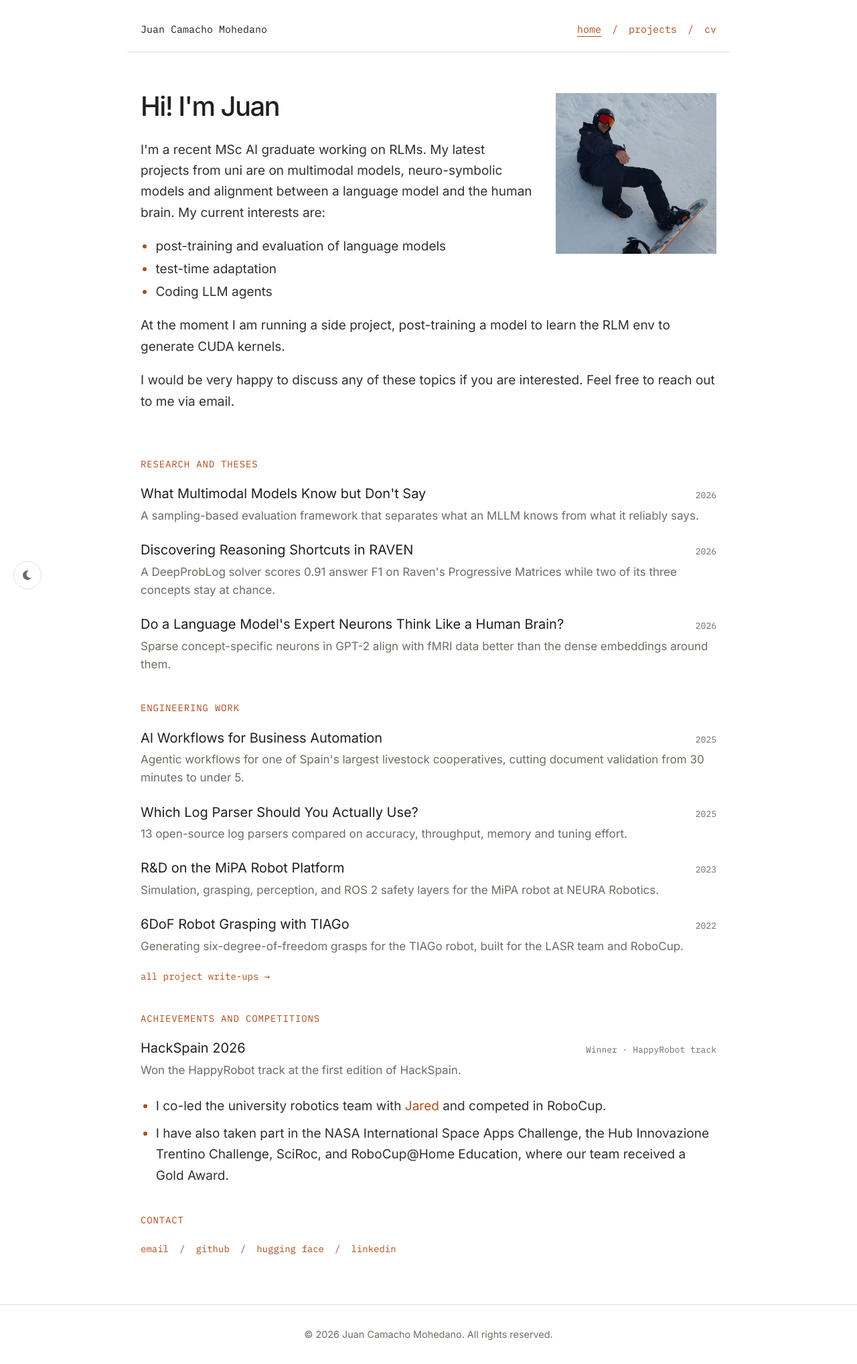
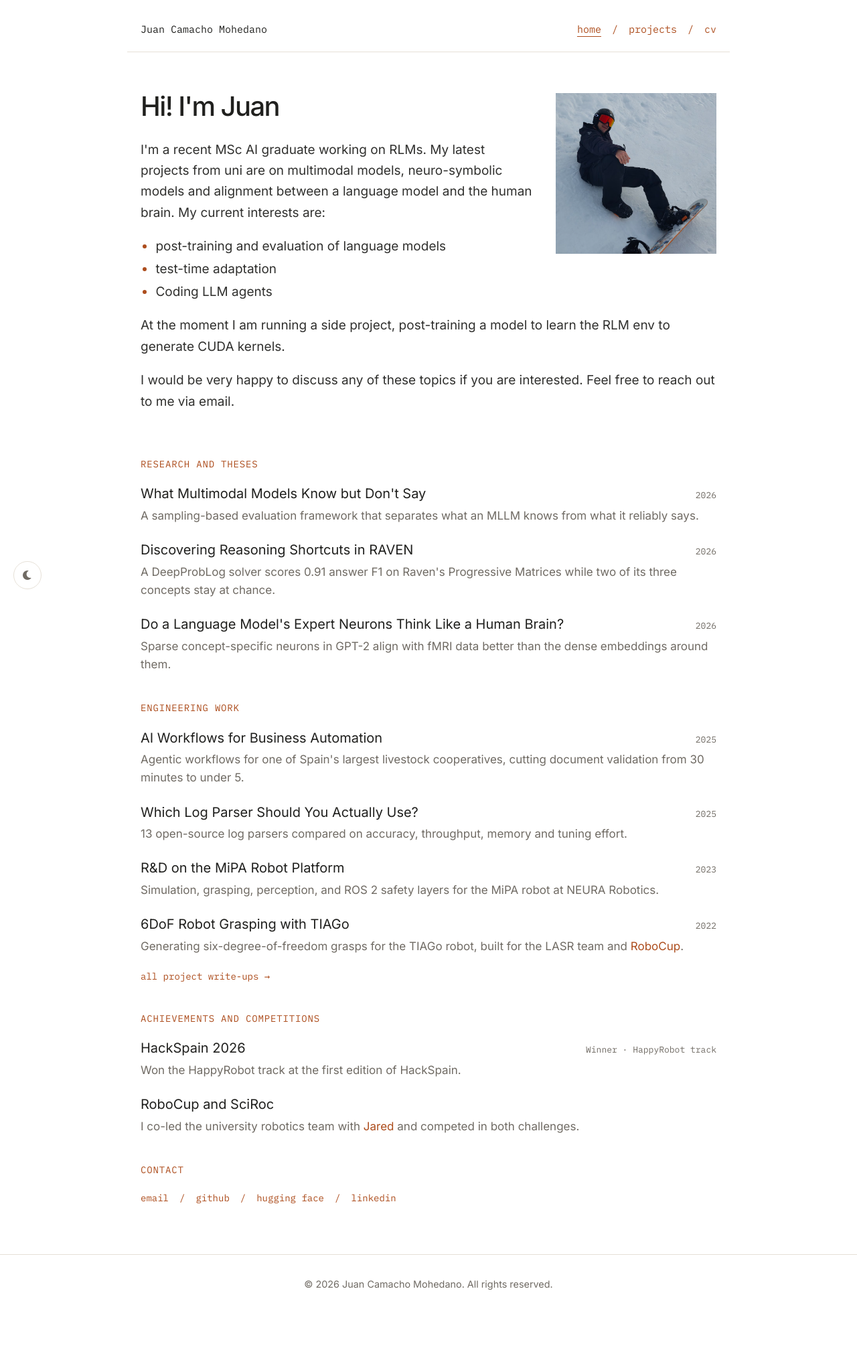
Before and after one commit to jucamohedano/jucamohedano.github.io, a Jekyll site: the page built from index.md, in a window 1280 px wide. Shown: the whole page at 67% size. Built offline with Jekyll 4.4.1, drawn with Linux system fonts in a browser that asks for light colours; after the commit the page ends 1961 px from its top, so only the background shows below that.

Commit message:
Separate robotics achievements and cite Leeds coverage

```diff
--- a/css/styles.css
+++ b/css/styles.css
@@ -458,15 +458,6 @@ html:not([data-theme]) .theme-toggle {
     margin-bottom: 1.5rem;
 }
 
-.notables {
-    padding-left: 1.2em;
-}
-
-.notables li {
-    margin-bottom: 0.6rem;
-}
-
-.notables li::marker,
 .bio ul.interests li::marker {
     color: var(--accent);
 }
--- a/index.md
+++ b/index.md
@@ -81,7 +81,7 @@ layout: default
                 <h3 class="hl-title"><a href="/blog/2022/05/01/bsc-thesis-robot-grasping/">6DoF Robot Grasping with TIAGo</a></h3>
                 <time class="hl-meta" datetime="2022-05-01">2022</time>
             </div>
-            <p class="hl-desc">Generating six-degree-of-freedom grasps for the TIAGo robot, built for the LASR team and RoboCup.</p>
+            <p class="hl-desc">Generating six-degree-of-freedom grasps for the TIAGo robot, built for the LASR team and <a href="https://eps.leeds.ac.uk/computing-undergraduate/news/article/5647/party-time-lasr-team-wins-gold-in-robocup-home-education-challenge">RoboCup</a>.</p>
         </li>
     </ul>
     <p class="all-projects"><a href="{{ "/projects/" | relative_url }}">all project write-ups &rarr;</a></p>
@@ -96,14 +96,11 @@ layout: default
         </div>
         <p class="hl-desc">Won the HappyRobot track at the first edition of HackSpain.</p>
     </div>
-    <ul class="notables">
-        <li>I co-led the university robotics team with <a href="https://www.linkedin.com/in/jared-w-swift/">Jared</a> and competed in RoboCup.</li>
-        <li>
-            I have also taken part in the NASA International Space Apps Challenge,
-            the Hub Innovazione Trentino Challenge, SciRoc, and RoboCup@Home
-            Education, where our team received a Gold Award.
-        </li>
-    </ul>
+    <div class="achievement-entry">
+        <h3 class="hl-title"><a href="https://eps.leeds.ac.uk/computing-undergraduate/news/article/5647/party-time-lasr-team-wins-gold-in-robocup-home-education-challenge">RoboCup</a> and SciRoc</h3>
+        <p class="hl-desc">I co-led the university robotics team with <a href="https://www.linkedin.com/in/jared-w-swift/">Jared</a> and competed in both challenges.</p>
+    </div>
+    <!-- Temporarily hidden: I also took part in the NASA International Space Apps Challenge. -->
 </section>
 
 <section id="contact">
```
Also changed, not shown: _posts/2022-05-01-bsc-thesis-robot-grasping.md (+2 -0 lines).
